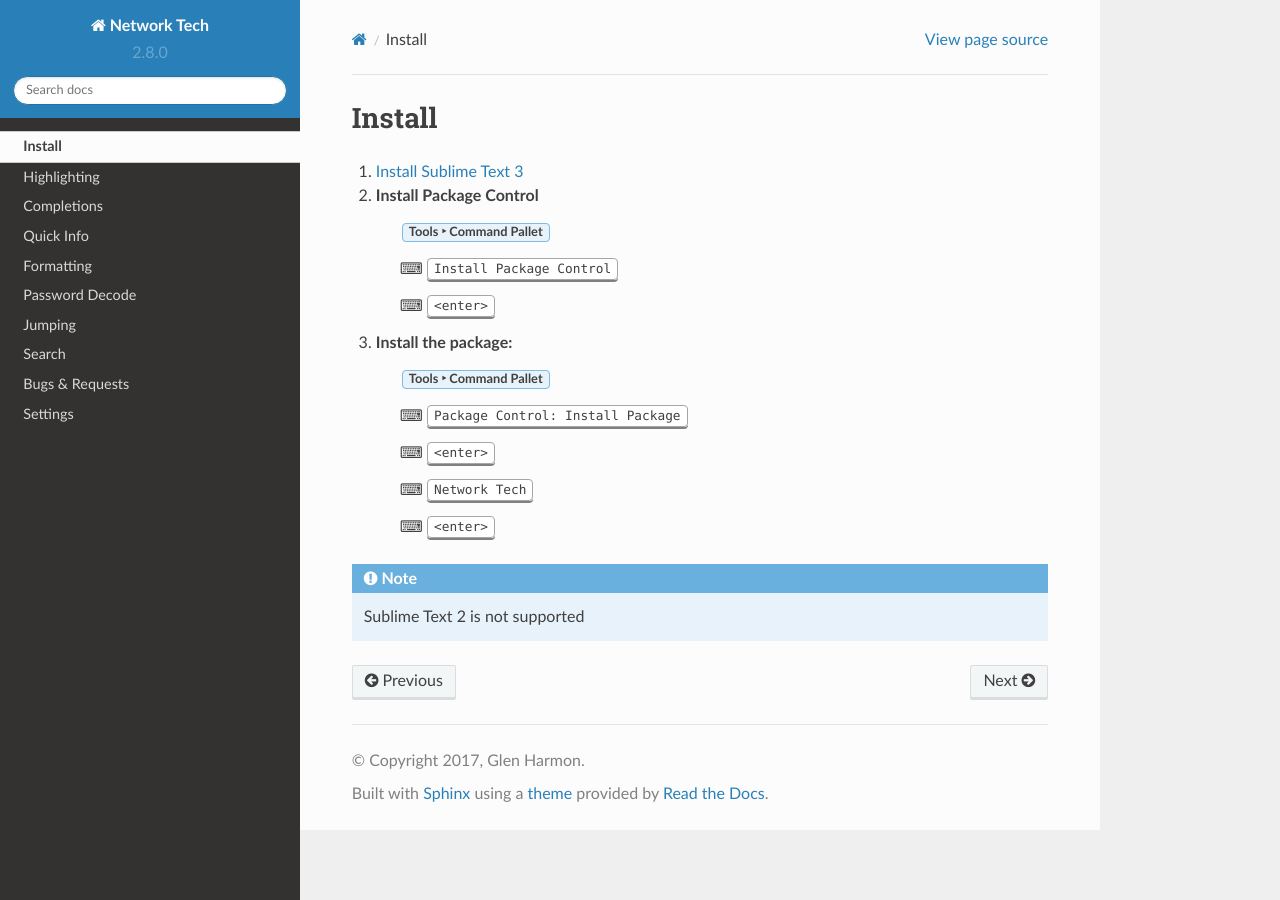
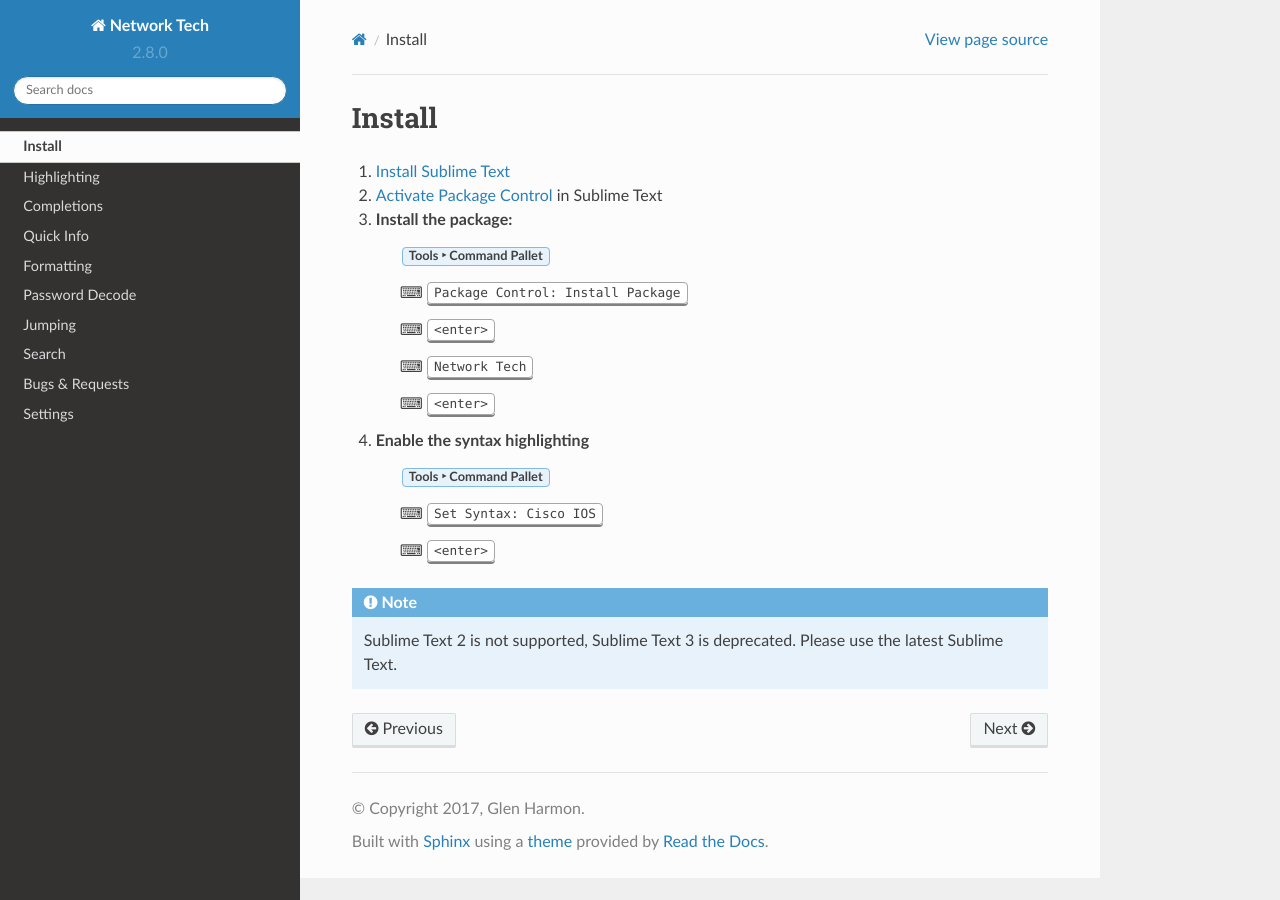
Before and after one commit to heyglen/network_tech, a Sphinx documentation site: the page built from docs/install.rst, in a window 1280 px wide. Built offline with Sphinx 7.4.7 and the Read the Docs theme 2.0.0, drawn with Linux system fonts in a browser that asks for light colours.

Commit message:
📘 Updated install docs

```diff
--- a/docs/install.rst
+++ b/docs/install.rst
@@ -1,14 +1,10 @@
 Install
 ======
 
-1. `Install Sublime Text 3 <https://www.sublimetext.com/3>`_
+1. `Install Sublime Text <https://www.sublimetext.com/>`_
 
-2. Install Package Control
-      :menuselection:`Tools --> Command Pallet`
+2. `Activate Package Control <https://packagecontrol.io/installation>`_ in Sublime Text
 
-      ⌨ :kbd:`Install Package Control`
-
-      ⌨ :kbd:`<enter>`
 3. Install the package:
       :menuselection:`Tools --> Command Pallet`
 
@@ -19,6 +15,14 @@
       ⌨ :kbd:`Network Tech`
 
       ⌨ :kbd:`<enter>`
+
+4. Enable the syntax highlighting
+      :menuselection:`Tools --> Command Pallet`
+
+      ⌨ :kbd:`Set Syntax: Cisco IOS`
+
+      ⌨ :kbd:`<enter>`
+
 .. note::
 
-    Sublime Text 2 is not supported
+    Sublime Text 2 is not supported, Sublime Text 3 is deprecated. Please use the latest Sublime Text.
```
